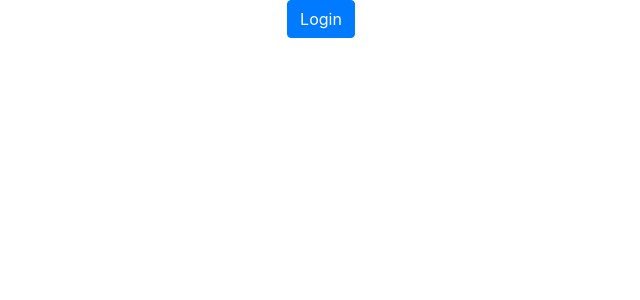
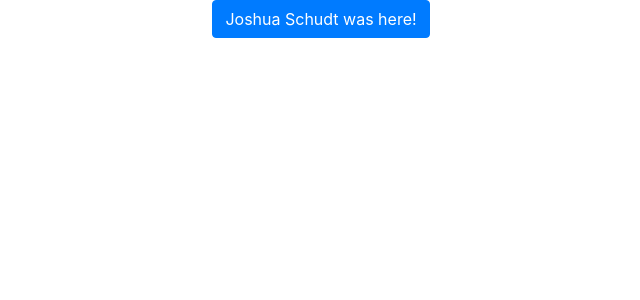
Before and after one commit to ekrizhe/Boxr, a Django app: page / in a window 1280 px wide. Shown: the top 300 px of the page, without its empty margins (319-959 px from the left). Run offline with Django 3.2, Linux system fonts and the light colour scheme; some libraries are stand-ins or nearby versions.

Commit message:
Pushing a test for the git immersion video

```diff
--- a/boxr/main/templates/main/login.html
+++ b/boxr/main/templates/main/login.html
@@ -12,7 +12,7 @@
 <div class="container">
     <div class="row">
         <div class="col text-center">
-            <button class="btn btn-primary">Login</button>
+            <button class="btn btn-primary">Joshua Schudt was here!</button>
         </div>
     </div>
 </div>
```
